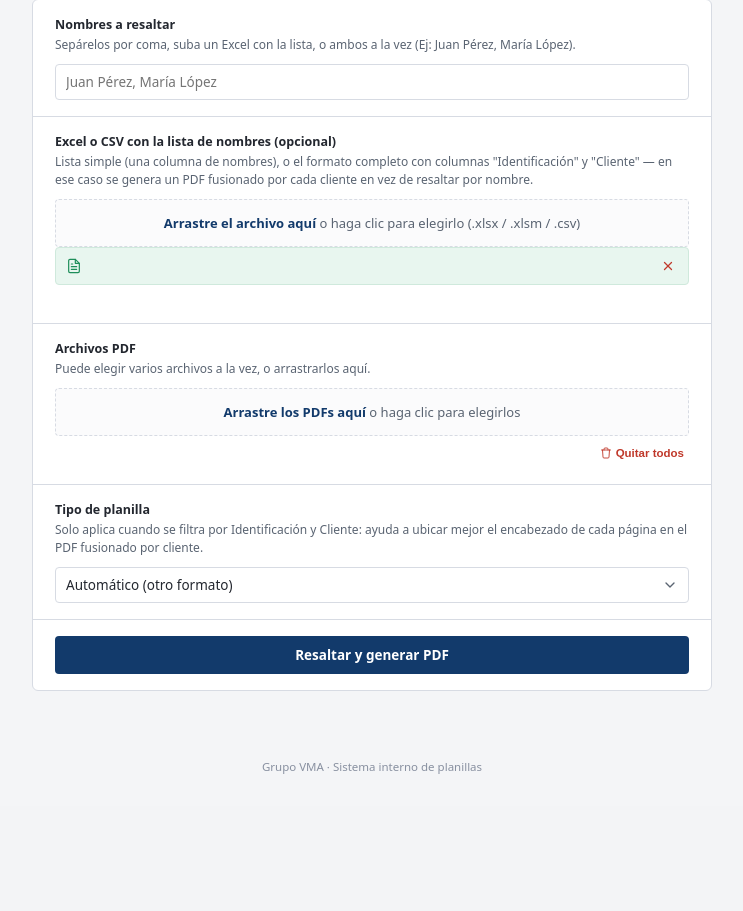
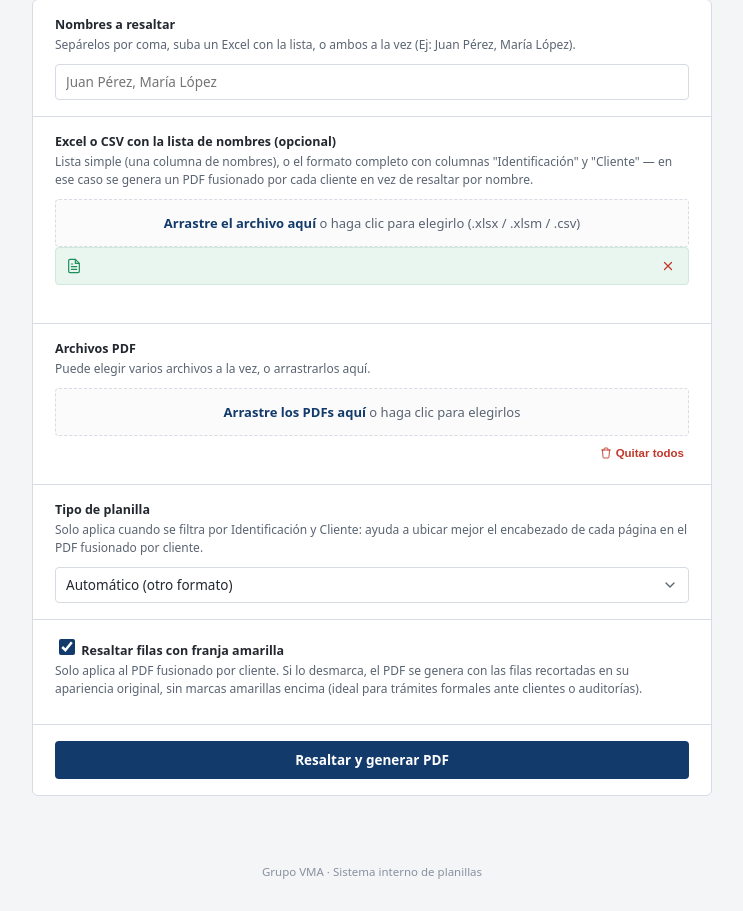
Before and after one commit to Daniel-Fonseca-Kilby/resaltador-pdf, a Flask app: page / in a window 1280 px wide. Shown: the part 99-1010 px from the top of the page, without its empty margins (268-1011 px from the left). Before the commit the page ends 873 px from the top, so only its background shows below. Run offline with Flask 3, Linux system fonts and the light colour scheme.

Commit message:
feat: RQ9 & RQ10

```diff
--- a/api/index.py
+++ b/api/index.py
@@ -10,6 +10,7 @@ import logging
 import shutil
 import sys
 import tempfile
+import time
 import unicodedata
 import zipfile
 from pathlib import Path
@@ -30,6 +31,35 @@ logging.basicConfig(level=logging.INFO, format="%(asctime)s %(levelname)s %(mess
 
 app = Flask(__name__)
 app.config["MAX_CONTENT_LENGTH"] = 60 * 1024 * 1024  # 60 MB, de sobra para una planilla
+
+
+def _limpiar_temporales_antiguos(segundos_vida: int = 3600) -> int:
+    """Busca y elimina carpetas temporales huérfanas con prefijo 'resaltado_'
+    en el directorio temporal del sistema operativo, cuya última modificación
+    sea mayor a 'segundos_vida' (por defecto 1 hora). Una petición cancelada
+    o interrumpida a mitad de camino deja su carpeta sin borrar -sin esto
+    se van acumulando PDFs huérfanos hasta saturar el disco efímero de
+    Render. Devuelve la cantidad de carpetas eliminadas."""
+    limite = time.time() - segundos_vida
+    temp_dir = Path(tempfile.gettempdir())
+    borradas = 0
+
+    for prefijo in ("resaltado_simple_", "resaltado_cliente_"):
+        for carpeta in temp_dir.glob(f"{prefijo}*"):
+            try:
+                if carpeta.is_dir() and carpeta.stat().st_mtime < limite:
+                    shutil.rmtree(carpeta, ignore_errors=True)
+                    borradas += 1
+            except Exception as error:
+                app.logger.debug("No se pudo borrar carpeta temporal %s: %s", carpeta, error)
+
+    if borradas > 0:
+        app.logger.info("Mantenimiento: se purgaron %d carpeta(s) temporales huérfanas", borradas)
+
+    return borradas
+
+
+_limpiar_temporales_antiguos()  # se ejecuta una vez al arrancar el proceso de Flask/Gunicorn
 
 
 @app.route("/", methods=["GET"])
@@ -355,7 +385,7 @@ _FORMATOS_VALIDOS = {"auto", "ccss", "mnk", "ins"}
 _LIMITE_BYTES_NO_ENCONTRADOS_HEADER = 4000
 
 
-def _procesar_modo_cliente(registros: list[dict], archivos, formato: str):
+def _procesar_modo_cliente(registros: list[dict], archivos, formato: str, resaltar_filas: bool = True):
     carpeta_temporal = Path(tempfile.mkdtemp(prefix="resaltado_cliente_"))
     carpeta_entrada = carpeta_temporal / "entrada"
     carpeta_entrada.mkdir(parents=True, exist_ok=True)
@@ -381,7 +411,7 @@ def _procesar_modo_cliente(registros: list[dict], archivos, formato: str):
 
         try:
             resultado = resaltar_por_cedula_y_exportar_por_cliente(
-                rutas_entrada, registros, str(carpeta_salida), formato
+                rutas_entrada, registros, str(carpeta_salida), formato, resaltar_filas=resaltar_filas
             )
         except Exception as error:
             app.logger.error("modo cliente: no se pudo procesar el lote: %s", error)
@@ -467,7 +497,9 @@ def procesar():
             formato = request.form.get("formato", "auto").strip().lower()
             if formato not in _FORMATOS_VALIDOS:
                 formato = "auto"
-            return _procesar_modo_cliente(registros, archivos, formato)
+            resaltar_param = request.form.get("resaltar", "true").strip().lower()
+            resaltar_filas = resaltar_param in ("true", "1", "on", "yes")
+            return _procesar_modo_cliente(registros, archivos, formato, resaltar_filas=resaltar_filas)
 
         texto_nombres = request.form.get("nombres", "").strip()
         nombres = _combinar_nombres(texto_nombres, archivo_excel)
--- a/api/templates/index.html
+++ b/api/templates/index.html
@@ -139,6 +139,23 @@
   }
 
   input[type="file"] { display: none; }
+
+  .contenedor-checkbox {
+    display: inline-flex;
+    align-items: center;
+    gap: 8px;
+    cursor: pointer;
+    font-size: 13px;
+    font-weight: 600;
+    color: var(--texto);
+  }
+
+  .contenedor-checkbox input[type="checkbox"] {
+    width: 16px;
+    height: 16px;
+    cursor: pointer;
+    accent-color: var(--azul);
+  }
 
   .dropzone {
     display: flex;
@@ -571,6 +588,16 @@
         </select>
       </div>
 
+      <div class="campo">
+        <label class="contenedor-checkbox">
+          <input type="checkbox" id="chkResaltar" checked>
+          <span class="texto-checkbox">Resaltar filas con franja amarilla</span>
+        </label>
+        <p class="hint">
+          Solo aplica al PDF fusionado por cliente. Si lo desmarca, el PDF se genera con las filas recortadas en su apariencia original, sin marcas amarillas encima (ideal para trámites formales ante clientes o auditorías).
+        </p>
+      </div>
+
       <div class="campo-acciones">
         <button id="btnProcesar">
           <span id="btnTexto">Resaltar y generar PDF</span>
@@ -979,6 +1006,7 @@ btn.addEventListener("click", async () => {
   const datos = new FormData();
   datos.append("nombres", nombres);
   datos.append("formato", document.getElementById("formato").value);
+  datos.append("resaltar", document.getElementById("chkResaltar").checked ? "true" : "false");
   if (excel) {
     datos.append("excel", excel);
   }
--- a/interfaz.py
+++ b/legacy/interfaz.py
@@ -7,9 +7,12 @@ quiere cambiar esta ventana por, por ejemplo, una versión web, no hay
 que tocar la lógica de resaltado en absoluto.
 """
 
+import sys
 import tkinter as tk
 from tkinter import filedialog, messagebox, scrolledtext
 from pathlib import Path
+
+sys.path.insert(0, str(Path(__file__).resolve().parent.parent))
 
 from resaltado_pdf import resaltar_nombres_en_pdf
 
--- a/resaltado_pdf.py
+++ b/resaltado_pdf.py
@@ -227,12 +227,16 @@ def resaltar_por_cedula_y_exportar_por_cliente(
     registros: list[dict],
     carpeta_salida: str,
     formato: str = "auto",
+    resaltar_filas: bool = True,
 ) -> dict:
     """Busca las cédulas de 'registros' en los PDFs, recorta cada fila
-    encontrada (misma apariencia, resaltada) y arma un PDF por cliente,
-    apilando filas sin dejar huecos. 'formato' solo ayuda a ubicar el
-    encabezado de cada página (ver _PERFILES_ENCABEZADO / _techo_de_datos)
-    para no arrastrar filas de gente que no está en el Excel.
+    encontrada y arma un PDF por cliente, apilando filas sin dejar huecos.
+    'formato' solo ayuda a ubicar el encabezado de cada página (ver
+    _PERFILES_ENCABEZADO / _techo_de_datos) para no arrastrar filas de
+    gente que no está en el Excel. 'resaltar_filas' controla si cada fila
+    se marca con la franja amarilla o se deja tal cual salió de la
+    planilla original -algunos clientes (auditorías, entidades públicas)
+    piden el documento limpio, sin marcas encima.
 
     Una misma cédula puede estar asignada a más de un cliente en 'registros'
     (relación 1 a N -un oficial que cubrió turnos en varios puestos durante
@@ -375,7 +379,7 @@ def resaltar_por_cedula_y_exportar_por_cliente(
                             else:
                                 estado["encabezado_actual"] = None
 
-                        _agregar_bloque(estado, documento, pagina, franja, resaltar=True)
+                        _agregar_bloque(estado, documento, pagina, franja, resaltar=resaltar_filas)
         except Exception as error:
             errores_por_archivo[nombre_archivo] = f"No se pudo procesar el archivo: {error}"
         finally:
```
Also changed, not shown: tests/test_api.py (+34 -1 lines), tests/test_por_cliente.py (+47 -0 lines), README.md, legacy/main.py (renamed from main.py).
